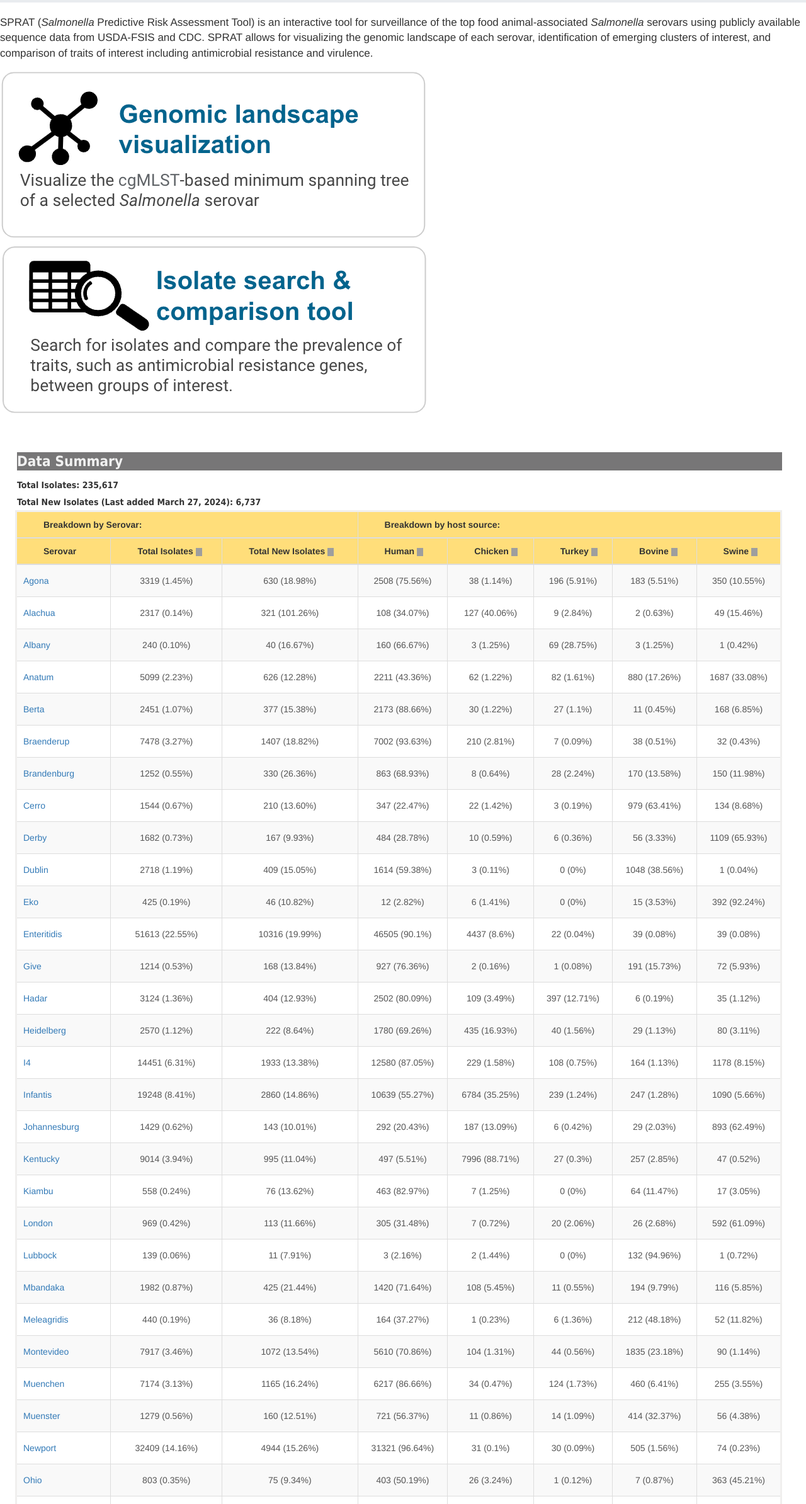
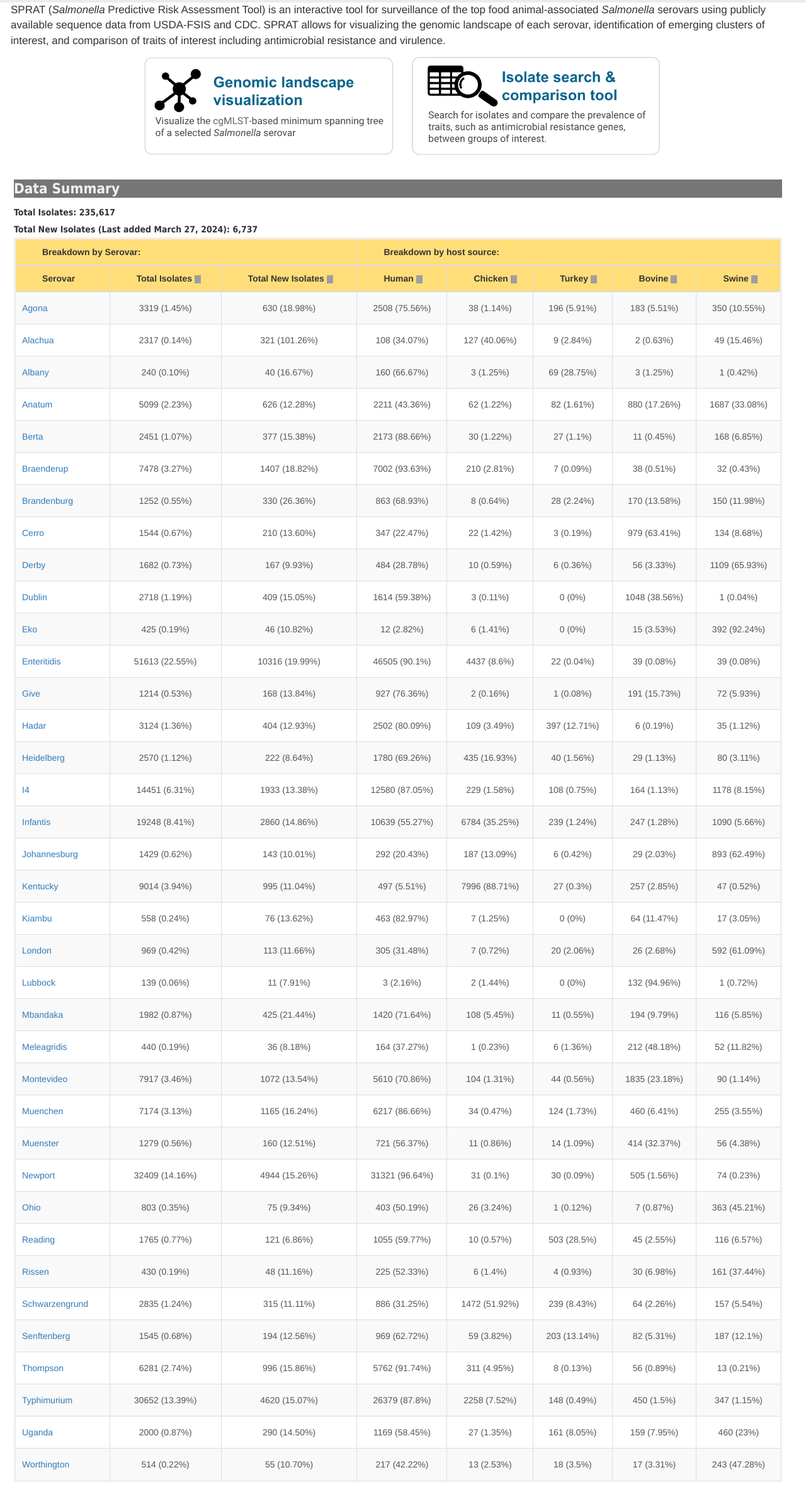
Before and after one commit to JohnsonSingerLab/sprat, a Django app: page / in a window 1280 px wide. Shown: the part 137-2525 px from the top of the page at 63% size. Run offline with Django 5.2, Linux system fonts and the light colour scheme; some libraries are stand-ins or nearby versions; grey boxes are pictures that could not be loaded.

Commit message:
Update css

```diff
--- a/tool/static/css/grapetree.css
+++ b/tool/static/css/grapetree.css
@@ -463,6 +463,38 @@ br { display: block; line-height: 1.6em; }
 article, aside, details, figcaption, figure, footer, header, hgroup, menu, nav, section { display: block; }
 ol, ul { list-style: none; }
 
+
+.d-flex.justify-content-center {
+  width: 100%; /* Ensure the container spans the full width */
+  text-align: center; /* Align content in the center */
+}
+
+.sprat-image {
+  max-width: 400px; /* Limit the size of the images */
+  width: 100%; /* Ensure the image spans the full width */
+  height: auto; /* Maintain aspect ratio */
+}
+
+/* spacing between images */
+.mx-3 {
+  margin-left: 1rem;
+  margin-right: 1rem;
+}
+
+/* Adjust the image size and spacing on smaller screens */
+@media (max-width: 576px) {
+  .sprat-image {
+    max-width: 150px; /* Smaller size for small screens */
+  }
+}
+
+/* Additional hover effects for links */
+a img:hover {
+  transform: scale(1.05); /* Slight zoom effect */
+  transition: transform 0.3s ease; /* Smooth transition */
+}
+
+
 input, textarea {
   -webkit-font-smoothing: antialiased;
   -webkit-text-size-adjust: 100%;
@@ -504,15 +536,20 @@ img { border: 0; max-width: 100%; }
 
 /* top div */
 #wrapper-top {
-  display: block;
+  margin-left: 0;
+  margin-right: 0;
+  padding-left: 17px;
+  padding-right: 17px;
+
+  /* display: block;
   display: inline;
-  width: 100%;
+  width: 100%; */
   /* width: 100%; */
-  background: #fff;
+  /* background: #fff;
   margin: 3px;
   padding: 10px 17px;
   padding-top: 2px;
-  padding-bottom: 1px;
+  padding-bottom: 1px; */
   /* border-style: 2px; */
   /* border: 3px solid rgb(240, 239, 238); */
 }
@@ -523,23 +560,32 @@ img { border: 0; max-width: 100%; }
 
 /* table div */
 #wrapper {
-  width: 100%;
+  /* width: 100%;
   margin-top: 0px;
   background: #fff;
   /* margin: 5px; */
-  margin-left: auto;
+  /* margin-left: auto;
   margin-right: auto;
   padding: -7px 17px;
-  padding: 5px;
-  /* padding-top: 1px; */
-  /* border-style: 2px; */
-  /* border: 3px solid rgb(240, 239, 238); */
+  padding: 5px; */
+
+  width: 100% !important;
+  margin: 0 auto !important;
+  padding: 10px 17px !important;
+  background: #fff !important;
+}
+
+/* Ensure the headings align to the left */
+#h1-index, #h2-index {
+  margin-left: 0;
 }
 
 .table-responsive {
+	/* margin-left: 2px; */
+  margin-left: 0;
+  margin-right: 0;
+}
 
-	margin-left: 2px;
-}
 /* Breakdown... */
 .box-table {
   overflow-x: auto;
```
